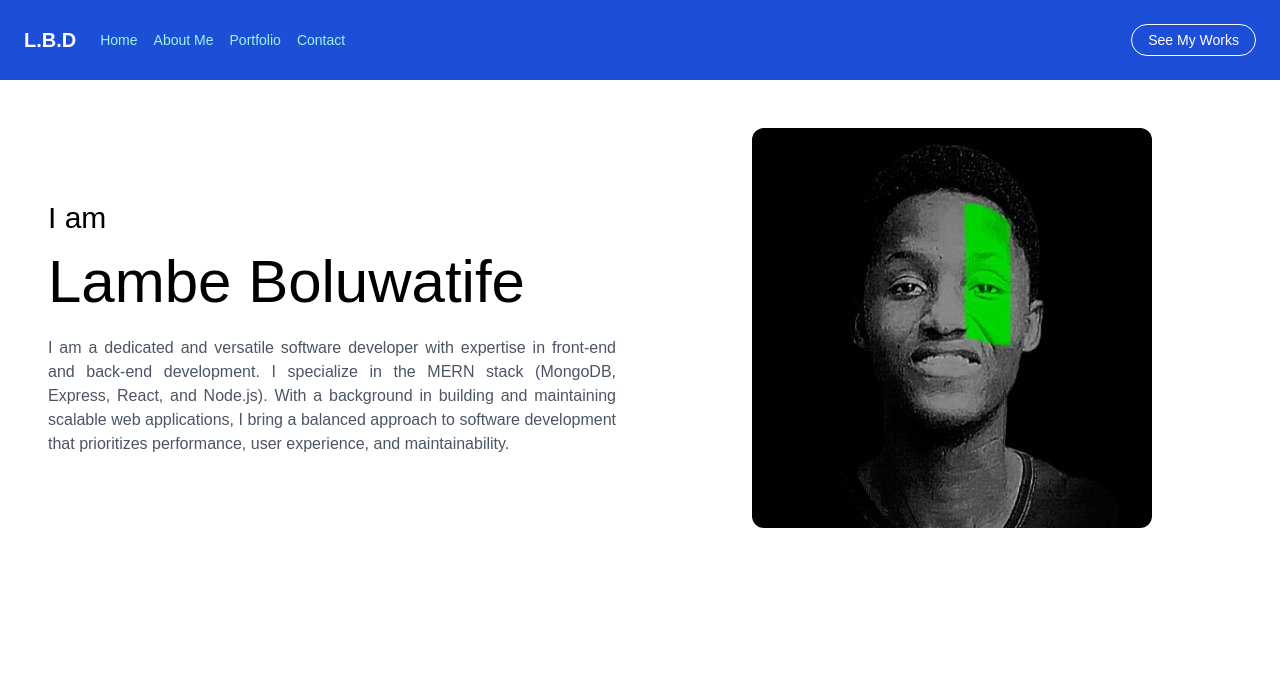
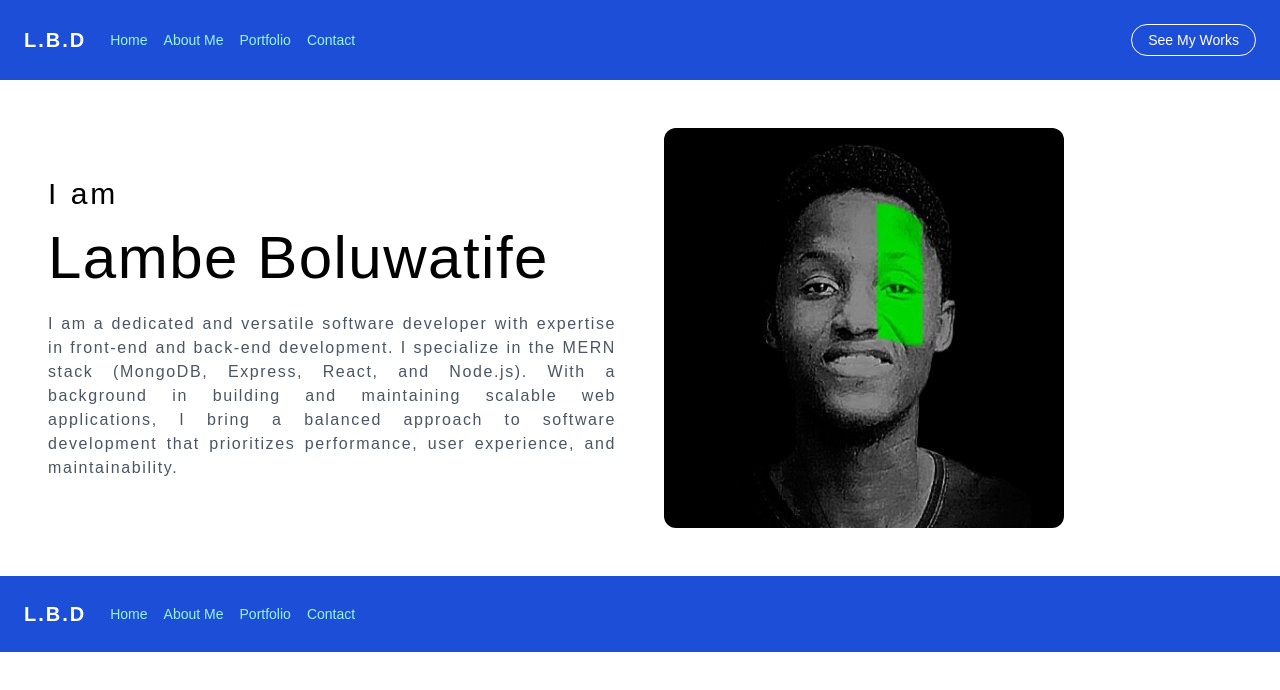
Before and after one commit to lambeboluwatife/tailwind-next-crash-course, a Next.js app: page / in a window 1280 px wide. Shown: the top 690 px of the page. Built offline with nearby package versions, Linux system fonts and the light colour scheme; a web font is replaced by a local one.

Commit message:
add footer and some changes in showcase component

```diff
--- /dev/null
+++ b/src/app/components/Footer.jsx
@@ -0,0 +1,39 @@
+const Footer = () => {
+  return (
+    <footer className="p-6 flex bg-blue-700 items-center justify-between md:flex-row">
+      <div className="flex items-center flex-shrink-0 text-white mr-6">
+        <span className="font-bold text-xl tracking-widest">L.B.D</span>
+      </div>
+      <div class="w-full block flex-grow sm:flex sm:items-center sm:w-auto">
+        <div class="text-sm sm:flex-grow">
+          <a
+            href="#"
+            class="block mt-4 sm:inline-block sm:mt-0 text-teal-200 hover:text-white mr-4"
+          >
+            Home
+          </a>
+          <a
+            href="#"
+            class="block mt-4 sm:inline-block sm:mt-0 text-teal-200 hover:text-white mr-4"
+          >
+            About Me
+          </a>
+          <a
+            href="#"
+            class="block mt-4 sm:inline-block sm:mt-0 text-teal-200 hover:text-white mr-4"
+          >
+            Portfolio
+          </a>
+          <a
+            href="#"
+            class="block mt-4 sm:inline-block sm:mt-0 text-teal-200 hover:text-white"
+          >
+            Contact
+          </a>
+        </div>
+      </div>
+    </footer>
+  );
+};
+
+export default Footer;
--- a/src/app/components/Navbar.jsx
+++ b/src/app/components/Navbar.jsx
@@ -2,31 +2,31 @@ const Navbar = () => {
   return (
     <nav className="p-6 flex flex-wrap bg-blue-700 items-center justify-between md:flex-row">
       <div className="flex items-center flex-shrink-0 text-white mr-6">
-        <span className="font-bold text-xl">L.B.D</span>
+        <span className="font-bold text-xl tracking-widest">L.B.D</span>
       </div>
-      <div class="w-full block flex-grow sm:flex sm:items-center sm:w-auto">
-        <div class="text-sm sm:flex-grow">
+      <div class="w-full flex-grow sm:flex sm:items-center sm:w-auto">
+        <div class="text-sm sm:flex-grow space-x-4">
           <a
             href="#"
-            class="block mt-4 sm:inline-block sm:mt-0 text-teal-200 hover:text-white mr-4"
+            class="block sm:inline-block sm:mt-0 text-teal-200 hover:text-white"
           >
             Home
           </a>
           <a
             href="#"
-            class="block mt-4 sm:inline-block sm:mt-0 text-teal-200 hover:text-white mr-4"
+            class="block sm:inline-block sm:mt-0 text-teal-200 hover:text-white"
           >
             About Me
           </a>
           <a
             href="#"
-            class="block mt-4 sm:inline-block sm:mt-0 text-teal-200 hover:text-white mr-4"
+            class="block sm:inline-block sm:mt-0 text-teal-200 hover:text-white"
           >
             Portfolio
           </a>
           <a
             href="#"
-            class="block mt-4 sm:inline-block sm:mt-0 text-teal-200 hover:text-white"
+            class="block sm:inline-block sm:mt-0 text-teal-200 hover:text-white"
           >
             Contact
           </a>
--- a/src/app/components/Showcase.jsx
+++ b/src/app/components/Showcase.jsx
@@ -5,10 +5,12 @@ const Showcase = () => {
   return (
     <section>
       <div className="flex flex-col-reverse p-6 container items-center justify-between align-center md:flex-row">
-        <div className="p-6 md:w-1/2">
-          <h1 className="text-3xl text-black  mb-4">I am</h1>
-          <h2 className="text-6xl text-black">Lambe Boluwatife</h2>
-          <p className="text-gray-600 text-justify mt-6">
+        <div className="p-6 flex-1">
+          <h1 className="text-3xl text-black tracking-widest mb-4">I am</h1>
+          <h2 className="text-6xl text-black tracking-wide">
+            Lambe Boluwatife
+          </h2>
+          <p className="text-gray-600 text-justify mt-6 tracking-widest">
             I am a dedicated and versatile software developer with expertise in
             front-end and back-end development. I specialize in the MERN stack
             (MongoDB, Express, React, and Node.js). With a background in
@@ -17,7 +19,7 @@ const Showcase = () => {
             performance, user experience, and maintainability.
           </p>
         </div>
-        <div className="p-6 md:mr-20">
+        <div className="p-6 flex-1">
           <Image src={image} className="md:h-100 rounded-xl" alt="avatar" />
         </div>
       </div>
--- a/src/app/layout.jsx
+++ b/src/app/layout.jsx
@@ -1,5 +1,6 @@
 import "./globals.css";
 import Navbar from "./components/Navbar";
+import Footer from "./components/Footer";
 
 export const metadata = {
   title: "Tailwind Next.js Crash Course",
@@ -12,6 +13,7 @@ export default function RootLayout({ children }) {
       <body className="font-faculty">
         <Navbar />
         {children}
+        <Footer />
       </body>
     </html>
   );
```
